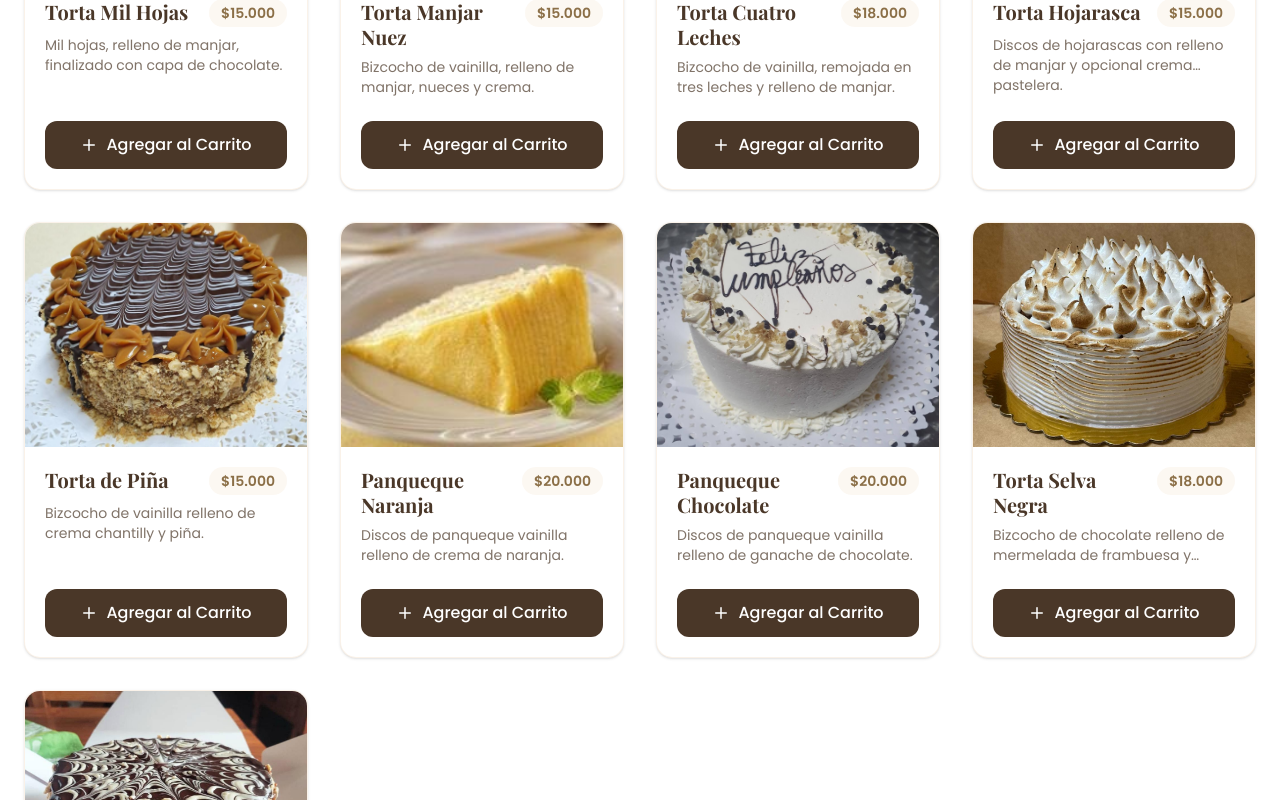
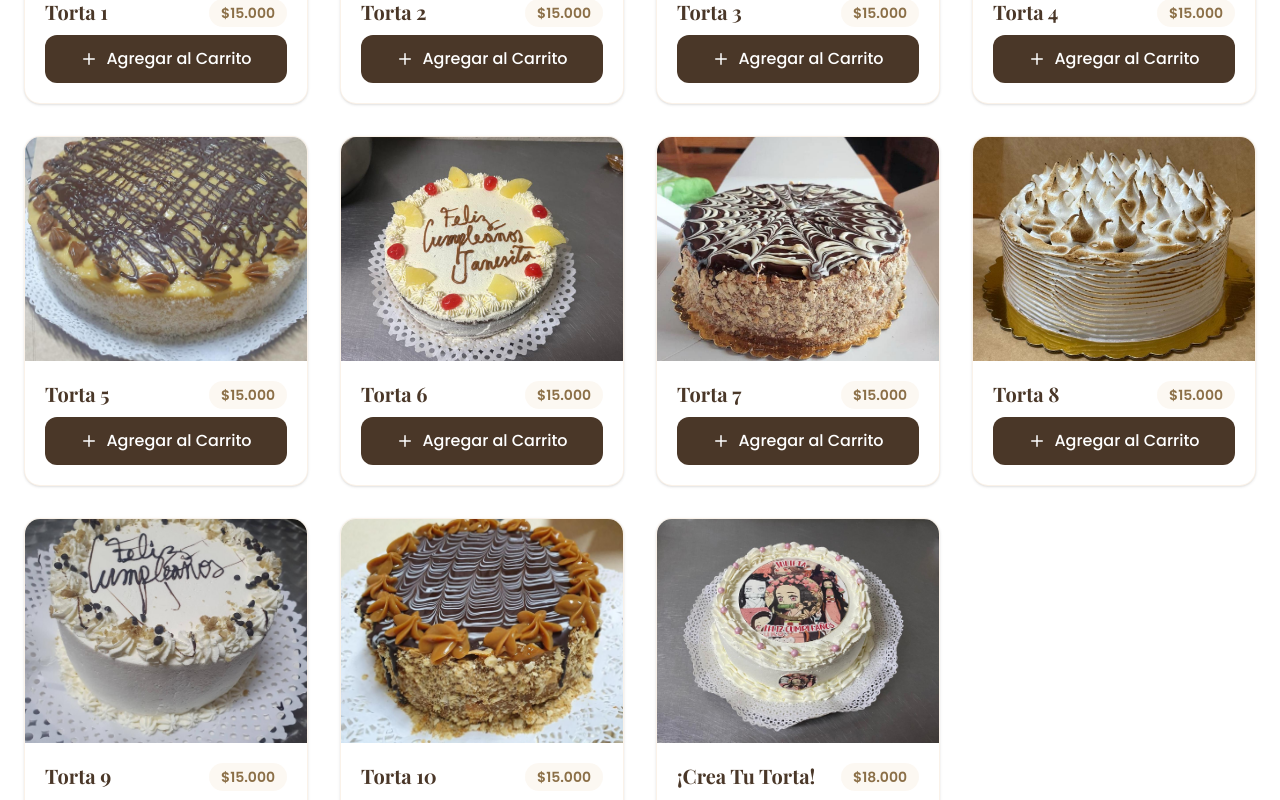
Before and after one commit to Peluchito19/Pasteleria-1000-hojas, a React (Vite) app: page / in a window 1280 px wide. Shown: the part 1580-2380 px from the top of the page. Built offline with nearby package versions, Linux system fonts and the light colour scheme; a web font is replaced by a local one.

Commit message:
fix: solo usa las imágenes indicadas y en el orden exacto para tortas, crea tu torta y promociones

```diff
--- a/src/data/products.ts
+++ b/src/data/products.ts
@@ -9,78 +9,95 @@ export const categories = [
 ];
 
 export const products = [
-  // TORTAS
+  // TORTAS (solo las imágenes y orden indicados)
   {
-    id: 't-milhojas',
-    name: 'Torta Mil Hojas',
+    id: 't-1',
+    name: 'Torta 1',
     price: 15000,
-    description: 'Mil hojas, relleno de manjar, finalizado con capa de chocolate.',
+    description: '',
     category: 'tortas',
-    image: '/images/dulce-de-100-hojas-thousand.jpg',
+    image: '/images/te-variadades.jpg',
   },
   {
-    id: 't-manjarnuez',
-    name: 'Torta Manjar Nuez',
+    id: 't-2',
+    name: 'Torta 2',
     price: 15000,
-    description: 'Bizcocho de vainilla, relleno de manjar, nueces y crema.',
+    description: '',
     category: 'tortas',
-    image: '/images/porcion-majar-nuez.jpg',
+    image: '/images/img23.jpg',
   },
   {
-    id: 't-cuatroleches',
-    name: 'Torta Cuatro Leches',
-    price: 18000,
-    description: 'Bizcocho de vainilla, remojada en tres leches y relleno de manjar.',
+    id: 't-3',
+    name: 'Torta 3',
+    price: 15000,
+    description: '',
     category: 'tortas',
-    image: '/images/Torta-3-leches-porcion-jpg.jpg',
+    image: '/images/img22.jpg',
   },
   {
-    id: 't-hojarasca',
-    name: 'Torta Hojarasca',
+    id: 't-4',
+    name: 'Torta 4',
     price: 15000,
-    description: 'Discos de hojarascas con relleno de manjar y opcional crema pastelera.',
+    description: '',
     category: 'tortas',
-    image: '/images/pocion-hojarasca.jpg',
+    image: '/images/img21.jpg',
   },
   {
-    id: 't-pina',
-    name: 'Torta de Piña',
+    id: 't-5',
+    name: 'Torta 5',
     price: 15000,
-    description: 'Bizcocho de vainilla relleno de crema chantilly y piña.',
+    description: '',
     category: 'tortas',
-    image: '/images/img12.jpg',
+    image: '/images/img20.jpg',
   },
   {
-    id: 't-naranja',
-    name: 'Panqueque Naranja',
-    price: 20000,
-    description: 'Discos de panqueque vainilla relleno de crema de naranja.',
+    id: 't-6',
+    name: 'Torta 6',
+    price: 15000,
+    description: '',
     category: 'tortas',
-    image: '/images/porcion-panqueque-naranja.jpg',
+    image: '/images/img19.jpg',
   },
   {
-    id: 't-chocolate',
-    name: 'Panqueque Chocolate',
-    price: 20000,
-    description: 'Discos de panqueque vainilla relleno de ganache de chocolate.',
+    id: 't-7',
+    name: 'Torta 7',
+    price: 15000,
+    description: '',
+    category: 'tortas',
+    image: '/images/img15.jpg',
+  },
+  {
+    id: 't-8',
+    name: 'Torta 8',
+    price: 15000,
+    description: '',
+    category: 'tortas',
+    image: '/images/img14.jpg',
+  },
+  {
+    id: 't-9',
+    name: 'Torta 9',
+    price: 15000,
+    description: '',
     category: 'tortas',
     image: '/images/img13.jpg',
   },
   {
-    id: 't-selvanegra',
-    name: 'Torta Selva Negra',
-    price: 18000,
-    description: 'Bizcocho de chocolate relleno de mermelada de frambuesa y crema chantilly.',
+    id: 't-10',
+    name: 'Torta 10',
+    price: 15000,
+    description: '',
     category: 'tortas',
-    image: '/images/img14.jpg',
+    image: '/images/img12.jpg',
   },
+  // ¡Crea tu torta!
   {
     id: 't-crea',
     name: '¡Crea Tu Torta!',
     price: 18000,
     description: 'Libre elección de bizcocho, relleno y toppings.',
     category: 'tortas',
-    image: '/images/img15.jpg',
+    image: '/images/img23.jpg',
   },
 
   // PORCIONES
@@ -121,7 +138,7 @@ export const products = [
   { id: 'b-energetica', name: 'Energética', price: 2000, category: 'bebidas', image: 'https://images.unsplash.com/photo-1622543925917-763c34d1a86e?auto=format&fit=crop&q=80&w=800' },
 
   // PROMOS
-  { id: 'pr-1', name: 'Torta del día + Café/Té', price: 3000, category: 'promos', image: '/images/img19.jpg' },
-  { id: 'pr-2', name: 'Sándwich aliado + Jugo', price: 2500, category: 'promos', image: '/images/img20.jpg' },
-  { id: 'pr-3', name: 'Queque + Café/Té', price: 2000, category: 'promos', image: '/images/img21.jpg' },
+  { id: 'pr-1', name: 'Torta del día + Café/Té', price: 3000, category: 'promos', image: '/images/img23.jpg' },
+  { id: 'pr-2', name: 'Sándwich aliado + Jugo', price: 2500, category: 'promos', image: '/images/img23.jpg' },
+  { id: 'pr-3', name: 'Queque + Café/Té', price: 2000, category: 'promos', image: '/images/img23.jpg' },
 ];
```
